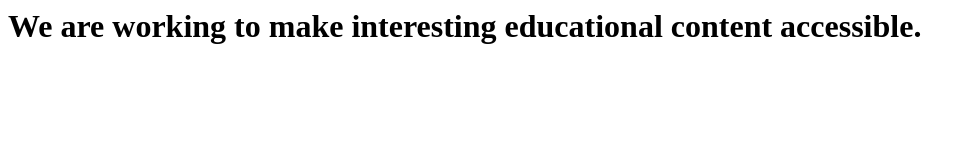
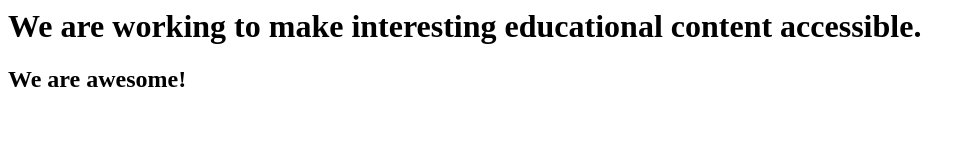
Before and after one commit to grassrooteducation/grassrooteducation.com, a plain HTML site: page index.html in a window 1280 px wide. Shown: the whole page, without its empty margins (0-975 px from the left). Drawn offline with Linux system fonts and the light colour scheme.

Commit message:
Update index.html

```diff
--- a/index.html
+++ b/index.html
@@ -4,5 +4,6 @@
     </head>
     <body>
         <h1>We are working to make interesting educational content accessible.</h1>
+        <h2>We are awesome!</h2>
     </body>
 </html>
```
